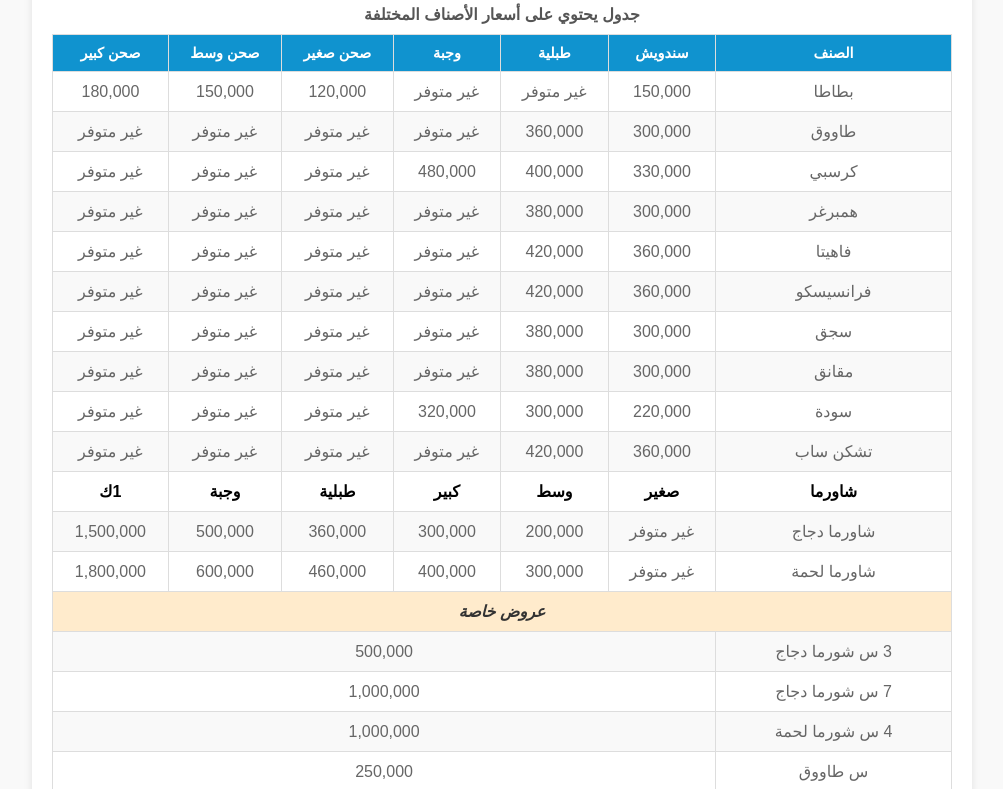
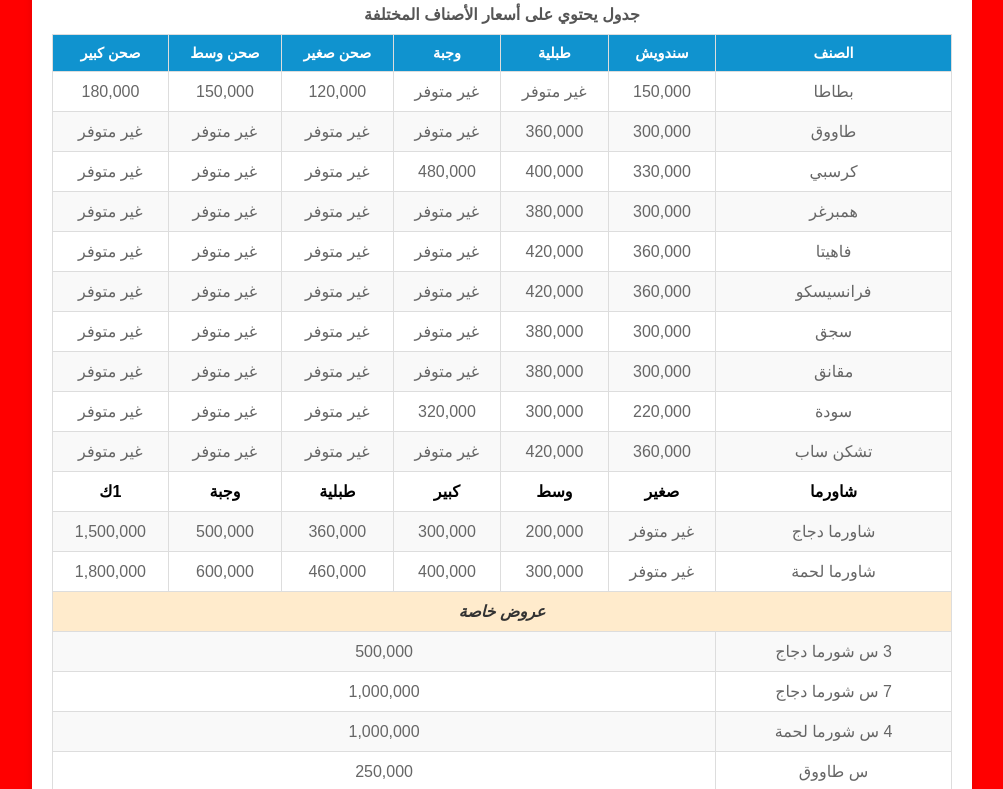
Before and after one commit to Bo2bakraraji/abdullah-araji, a plain HTML site: page index.html in a window 1280 px wide. Shown: the part 93-882 px from the top of the page, without its empty margins (138-1141 px from the left). Drawn offline with Linux system fonts and the light colour scheme.

Commit message:
Update style.css

```diff
--- a/style.css
+++ b/style.css
@@ -1,6 +1,6 @@
 body {
     font-family: 'Arial', sans-serif;
-    background-color: #f9f9f9;
+    background-color: red;
     margin: 0;
     padding: 0;
     direction: rtl;
```
